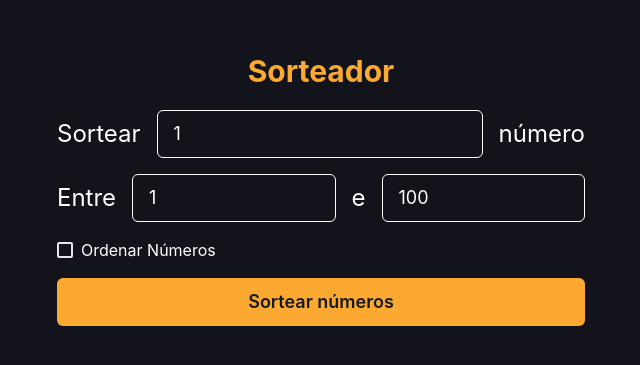
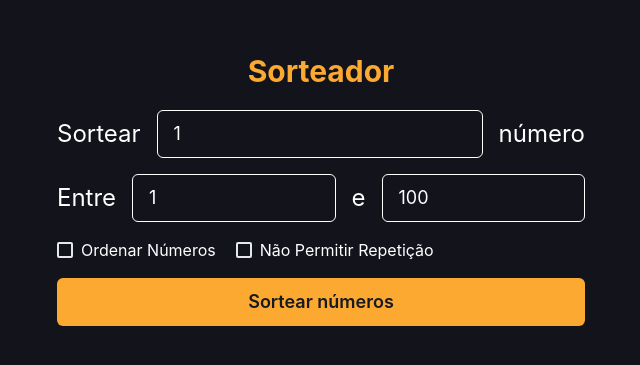
Before and after one commit to Grazziano/sorteador-de-numeros, a React (Create React App) app: page / in a window 1280 px wide. Shown: the part 201-566 px from the top of the page, without its empty margins (319-959 px from the left). Built offline with nearby package versions, Linux system fonts and the light colour scheme.

Commit message:
Do not allow repetition

```diff
--- a/src/pages/Home/index.tsx
+++ b/src/pages/Home/index.tsx
@@ -22,6 +22,7 @@ export default function Home() {
   const [maxNumber, setMaxNumber] = useState<number>(100);
   const [listNumbers, setListNumbers] = useState<Array<number>>([]);
   const [orderAsc, setOrderAsc] = useState<boolean>(false);
+  const [allowRepeat, setAllowRepeat] = useState<boolean>(false);
 
   function getRandomNumberBetween(min: number, max: number) {
     return Math.ceil(Math.random() * (max - min) + min);
@@ -31,7 +32,18 @@ export default function Home() {
     const list: number[] = [];
 
     for (let index = 0; index < numbersToDraw; index++) {
-      const num = getRandomNumberBetween(minNumber, maxNumber);
+      let num = getRandomNumberBetween(minNumber, maxNumber);
+
+      if (allowRepeat) {
+        if (list.indexOf(num) === -1) {
+          list.push(num);
+          continue;
+        } else {
+          index--;
+          continue;
+        }
+      }
+
       list.push(num);
     }
 
@@ -139,11 +151,18 @@ export default function Home() {
               color="white"
             >
               <Checkbox
-                colorScheme="green"
+                colorScheme="orange"
                 isChecked={orderAsc}
                 onChange={(e) => setOrderAsc(e.target.checked)}
               >
                 Ordenar Números
+              </Checkbox>
+              <Checkbox
+                colorScheme="orange"
+                isChecked={allowRepeat}
+                onChange={(e) => setAllowRepeat(e.target.checked)}
+              >
+                Não Permitir Repetição
               </Checkbox>
             </Stack>
 
```
